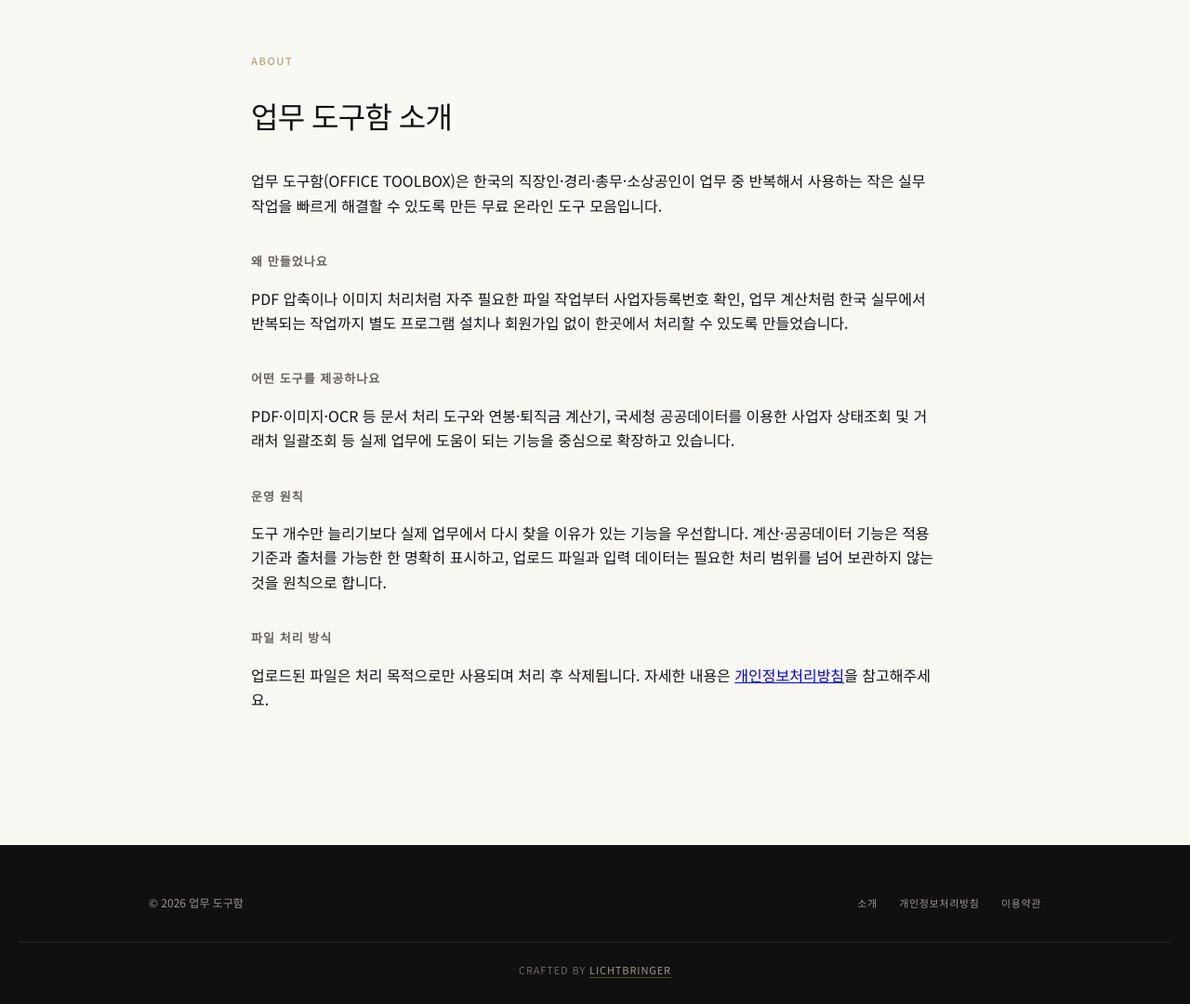
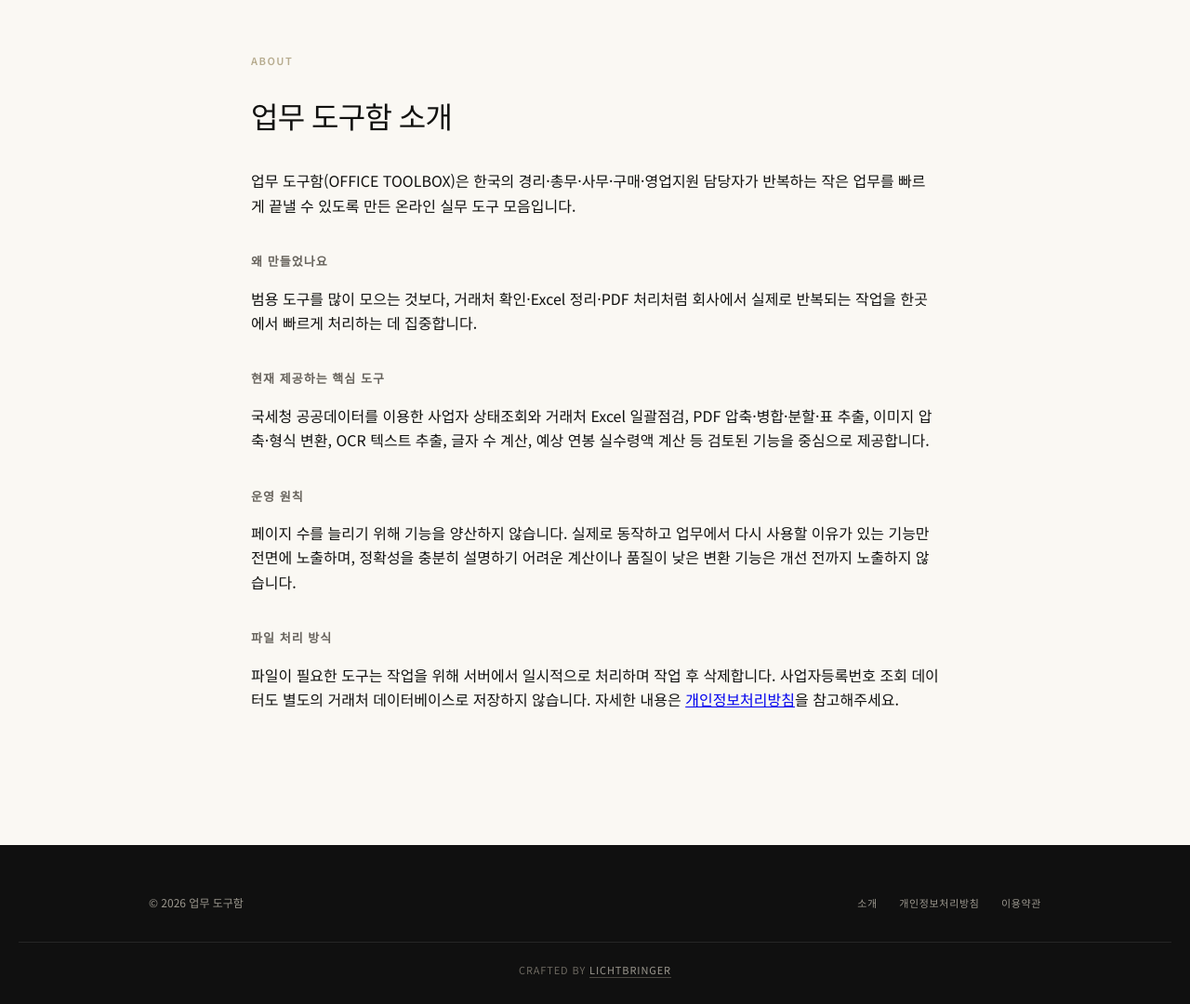
Before and after one commit to Mine-94/office-toolbox-site, a Flask app: page /about in a window 1280 px wide. Shown: the part 175-1255 px from the top of the page at 93% size. Run offline with Flask 3, Linux system fonts and the light colour scheme.

Commit message:
소개 페이지를 정리된 도구 구성에 맞게 수정

```diff
--- a/templates/about.html
+++ b/templates/about.html
@@ -4,18 +4,18 @@
 <section class="container page">
   <span class="eyebrow">ABOUT</span>
   <h1>업무 도구함 소개</h1>
-  <p>업무 도구함(OFFICE TOOLBOX)은 한국의 직장인·경리·총무·소상공인이 업무 중 반복해서 사용하는 작은 실무 작업을 빠르게 해결할 수 있도록 만든 무료 온라인 도구 모음입니다.</p>
+  <p>업무 도구함(OFFICE TOOLBOX)은 한국의 경리·총무·사무·구매·영업지원 담당자가 반복하는 작은 업무를 빠르게 끝낼 수 있도록 만든 온라인 실무 도구 모음입니다.</p>
 
   <h2>왜 만들었나요</h2>
-  <p>PDF 압축이나 이미지 처리처럼 자주 필요한 파일 작업부터 사업자등록번호 확인, 업무 계산처럼 한국 실무에서 반복되는 작업까지 별도 프로그램 설치나 회원가입 없이 한곳에서 처리할 수 있도록 만들었습니다.</p>
+  <p>범용 도구를 많이 모으는 것보다, 거래처 확인·Excel 정리·PDF 처리처럼 회사에서 실제로 반복되는 작업을 한곳에서 빠르게 처리하는 데 집중합니다.</p>
 
-  <h2>어떤 도구를 제공하나요</h2>
-  <p>PDF·이미지·OCR 등 문서 처리 도구와 연봉·퇴직금 계산기, 국세청 공공데이터를 이용한 사업자 상태조회 및 거래처 일괄조회 등 실제 업무에 도움이 되는 기능을 중심으로 확장하고 있습니다.</p>
+  <h2>현재 제공하는 핵심 도구</h2>
+  <p>국세청 공공데이터를 이용한 사업자 상태조회와 거래처 Excel 일괄점검, PDF 압축·병합·분할·표 추출, 이미지 압축·형식 변환, OCR 텍스트 추출, 글자 수 계산, 예상 연봉 실수령액 계산 등 검토된 기능을 중심으로 제공합니다.</p>
 
   <h2>운영 원칙</h2>
-  <p>도구 개수만 늘리기보다 실제 업무에서 다시 찾을 이유가 있는 기능을 우선합니다. 계산·공공데이터 기능은 적용 기준과 출처를 가능한 한 명확히 표시하고, 업로드 파일과 입력 데이터는 필요한 처리 범위를 넘어 보관하지 않는 것을 원칙으로 합니다.</p>
+  <p>페이지 수를 늘리기 위해 기능을 양산하지 않습니다. 실제로 동작하고 업무에서 다시 사용할 이유가 있는 기능만 전면에 노출하며, 정확성을 충분히 설명하기 어려운 계산이나 품질이 낮은 변환 기능은 개선 전까지 노출하지 않습니다.</p>
 
   <h2>파일 처리 방식</h2>
-  <p>업로드된 파일은 처리 목적으로만 사용되며 처리 후 삭제됩니다. 자세한 내용은 <a href="{{ url_for('privacy') }}">개인정보처리방침</a>을 참고해주세요.</p>
+  <p>파일이 필요한 도구는 작업을 위해 서버에서 일시적으로 처리하며 작업 후 삭제합니다. 사업자등록번호 조회 데이터도 별도의 거래처 데이터베이스로 저장하지 않습니다. 자세한 내용은 <a href="{{ url_for('privacy') }}">개인정보처리방침</a>을 참고해주세요.</p>
 </section>
 {% endblock %}
```
